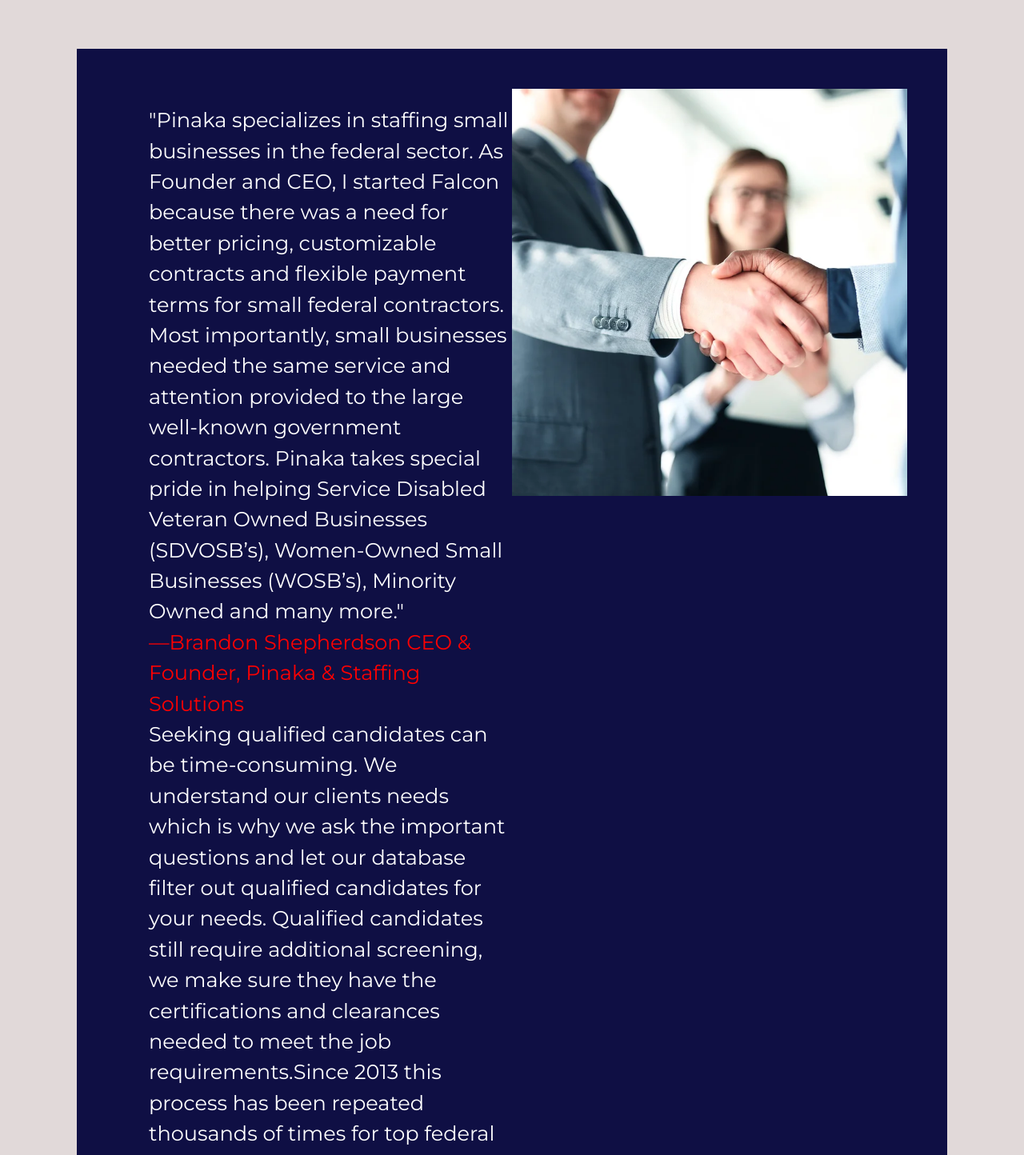
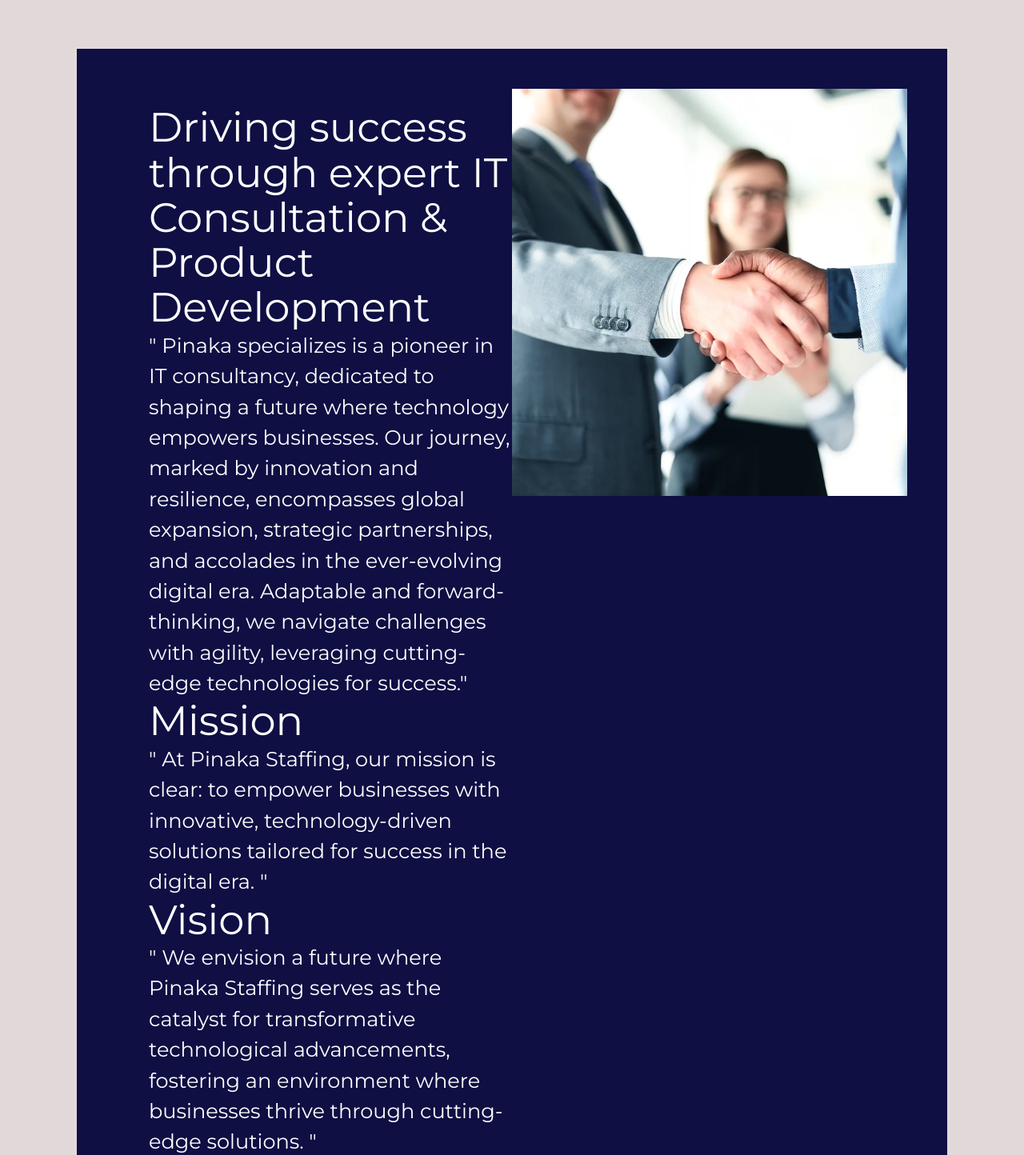
Before and after one commit to dibyendu02/hiringApp, a React (Vite) app: page /about in a window 1280 px wide. Shown: the part 840-2284 px from the top of the page at 80% size. Built offline with nearby package versions, Linux system fonts and the light colour scheme.

Commit message:
changes about

```diff
--- a/src/components/Footer.jsx
+++ b/src/components/Footer.jsx
@@ -13,10 +13,13 @@
           </h2>
           <nav className="list-none mb-10">
             <li>
-              <p className="text-white/60 ">Delray Beach, FL</p>
+              <p className="text-white/60 ">
+                13439 Exton Lane Houston,
+                <br /> Texas 77070
+              </p>
             </li>
             <li>
-              <p className="text-white/60 ">(888) 519-2065</p>
+              <p className="text-white/60 ">+1 256 743 0829</p>
             </li>
             <li>
               <p className="text-white/60 ">email@pinakastaffing.com</p>
--- a/src/components/Navbar.jsx
+++ b/src/components/Navbar.jsx
@@ -22,10 +22,15 @@
 
       <div className=" mx-auto px-4  ">
         <div className="flex justify-center py-4 ">
-          <ul className="md:flex items-center bg-blue-950 px-10 py-3 rounded-[40px] hidden ">
+          <ul className="md:flex items-center bg-red-600 px-10 py-3 rounded-[40px] hidden ">
+            {/* <li className="mx-4 ">
+              <Link to="/" className="text-white font-normal">
+                Home
+              </Link>
+            </li> */}
             <li className="mx-4 ">
               <Link to="/services" className="text-white font-normal">
-                Services
+                Area of Expertise
               </Link>
             </li>
             <li className="mx-4">
--- a/src/pages/About.jsx
+++ b/src/pages/About.jsx
@@ -19,33 +19,32 @@
       </section>
       <section className="main-2">
         <div className="main-2-para">
-          <p>
-            "Pinaka specializes in staffing small businesses in the federal
-            sector. As Founder and CEO, I started Falcon because there was a
-            need for better pricing, customizable contracts and flexible payment
-            terms for small federal contractors. Most importantly, small
-            businesses needed the same service and attention provided to the
-            large well-known government contractors. Pinaka takes special pride
-            in helping Service Disabled Veteran Owned Businesses (SDVOSB’s),
-            Women-Owned Small Businesses (WOSB’s), Minority Owned and many
-            more."
+          <h1 className="text-3xl my-10 font-semibold">
+            Driving success through expert IT Consultation & Product Development
+          </h1>
+          <p className="text-xl">
+            " Pinaka specializes is a pioneer in IT consultancy, dedicated to
+            shaping a future where technology empowers businesses. Our journey,
+            marked by innovation and resilience, encompasses global expansion,
+            strategic partnerships, and accolades in the ever-evolving digital
+            era. Adaptable and forward-thinking, we navigate challenges with
+            agility, leveraging cutting-edge technologies for success."
             <br />
-            <span style={{ color: "red" }}>
-              —Brandon Shepherdson CEO & Founder, Pinaka & Staffing Solutions
-            </span>
+          </p>
+          <h1 className="text-3xl my-10 font-semibold">Mission</h1>
+          <p className="text-xl">
+            " At Pinaka Staffing, our mission is clear: to empower businesses
+            with innovative, technology-driven solutions tailored for success in
+            the digital era. "
             <br />
-            Seeking qualified candidates can be time-consuming. We understand
-            our clients needs which is why we ask the important questions and
-            let our database filter out qualified candidates for your needs.
-            Qualified candidates still require additional screening, we make
-            sure they have the certifications and clearances needed to meet the
-            job requirements.Since 2013 this process has been repeated thousands
-            of times for top federal government agencies. We deliver results
-            within 72 hours. For more information about government agencies we
-            service, see below
+          </p>
+          <h1 className="text-3xl my-10 font-semibold">Vision</h1>
+          <p className="text-xl">
+            " We envision a future where Pinaka Staffing serves as the catalyst
+            for transformative technological advancements, fostering an
+            environment where businesses thrive through cutting-edge solutions.
+            "
             <br />
-            <br />
-            NEED STAFFING ASSISTANCE?
           </p>
 
           <div className="btn-container">
@@ -65,22 +64,15 @@
           </div>
           <div className="last-container-h2">
             <h2 data-aos="fade-right">
-              Pinaka & Staffing Solutions, Pinaka assists businesses with
-              temporary and direct hire staffing in the Public and Private
-              Sectors. Falcon provides contingent recruiting services to
-              government contractors across the United States, with a special
-              focus on helping small business grow by offering affordable hiring
-              solutions.
+              Empowering success through customer-centricity
             </h2>
           </div>
           <div className="last-container-p">
             <p data-aos="fade-right">
-              Pinaka & Staffing Solutions and Falcon offer staffing solutions
-              tailored to the needs of businesses in both the Public and Private
-              Sectors. Pinaka specializes in temporary and direct hire staffing,
-              catering to a diverse range of industries. Meanwhile, Falcon
-              focuses on providing contingent recruiting services to government
-              contractors nationwide.
+              At Pinaka Staffing, we’re dedicated to your success. With a
+              customer-first approach ingrained in our culture, we prioritize
+              understanding your needs and delivering tailored solutions. Trust
+              us to put you first every step of the way.
             </p>
           </div>
           <div className="core-values">
@@ -88,50 +80,66 @@
           </div>
           <div className="box-container">
             <div className="box">
-              <div className="box-head">
-                <div className="bar"></div>
-                <h3 data-aos="fade-right">Small Business Services</h3>
+              <div className="box-head relative">
+                {/* <div className="bar"></div> */}
+                <div className="bg-blue-600 absolute w-2 h-16 -left-3 top-0 rounded-md "></div>
+                <h3 data-aos="fade-right">Innovation</h3>
               </div>
               <div className="box-desc">
                 <p data-aos="fade-right">
-                  Falcon offers affordable hiring solutions and customizable
-                  contracts and payment terms.
+                  We are driven by a relentless pursuit of innovation,
+                  constantly exploring emerging technologies and pushing the
+                  boundaries of what’s possible. Our innovative mindset enables
+                  us to anticipate industry trends, adapt to change.
                 </p>
               </div>
             </div>
             <div className="box">
-              <div className="box-head">
-                <div className="bar"></div>
-                <h3 data-aos="fade-right">Contingent Recruiting</h3>
+              <div className="box-head relative">
+                {/* <div className="bar"></div> */}
+                <div className="bg-blue-600 absolute w-2 h-16 -left-3 top-0 rounded-md "></div>
+                <h3 data-aos="fade-right">Collaboration</h3>
               </div>
               <div className="box-desc">
                 <p data-aos="fade-right">
-                  These services include pricing, incumbent capture, key
-                  personnel resumes and contingent offer letters.
+                  Collaboration lies at the heart of everything we do. We
+                  believe in the power of teamwork and synergy, fostering an
+                  environment where diverse perspectives are valued, and ideas
+                  are shared freely. By collaborating closely with our clients,
+                  partners, and internal teams.
                 </p>
               </div>
             </div>
             <div className="box">
-              <div className="box-head">
-                <div className="bar"></div>
-                <h3 data-aos="fade-right">Cleared Talent Recruiting</h3>
+              <div className="box-head relative">
+                {/* <div className="bar"></div> */}
+                <div className="bg-blue-600 absolute w-2 h-16 -left-3 top-0 rounded-md "></div>
+                <h3 data-aos="fade-right">Customer-Centricity</h3>
               </div>
               <div className="box-desc">
                 <p data-aos="fade-right">
-                  Top Secret, Interim Secret, Secret, Top Secret/SCI, Top
-                  Secret/SCI with CI Poly, Top Secret/SCI with Lifestyle Poly.
+                  Our customers are at the forefront of everything we do. We are
+                  committed to understanding their unique needs, challenges, and
+                  goals, and to delivering solutions that address these
+                  effectively. By placing the customer at the center of our
+                  operations.
                 </p>
               </div>
             </div>
             <div className="box">
-              <div className="box-head">
-                <div className="bar"></div>
-                <h3 data-aos="fade-right">Military Veteran Recruiting</h3>
+              <div className="box-head relative">
+                {/* <div className="bar"></div> */}
+                <div className="bg-blue-600 absolute w-2 h-16 -left-3 top-0 rounded-md "></div>
+                <h3 data-aos="fade-right">Integrity</h3>
               </div>
               <div className="box-desc">
                 <p data-aos="fade-right">
-                  Help military veterans assimilate into the workforce, help
-                  businesses meet their military veterans hiring goals.
+                  Integrity is non-negotiable at Sapot Systems. We conduct
+                  ourselves with honesty, transparency, and ethical integrity in
+                  all our interactions, both internally and externally. Our
+                  commitment to integrity extends to our relationships with
+                  clients, partners, employees, and the communities in which we
+                  operate, earning us trust and credibility in the industry.
                 </p>
               </div>
             </div>
--- a/src/pages/Contact.jsx
+++ b/src/pages/Contact.jsx
@@ -72,7 +72,7 @@
             </p>
 
             <p className="text-blue-950 text-2xl mt-2">
-              CALL TODAY: (888) 519-2065
+              CALL TODAY: +1 256 743 0829
             </p>
             <p className="text-blue-950 text-xl">
               Email: resume@pinakastaffing.com
```
Also changed, not shown: src/pages/Home.jsx (+12 -8 lines).
